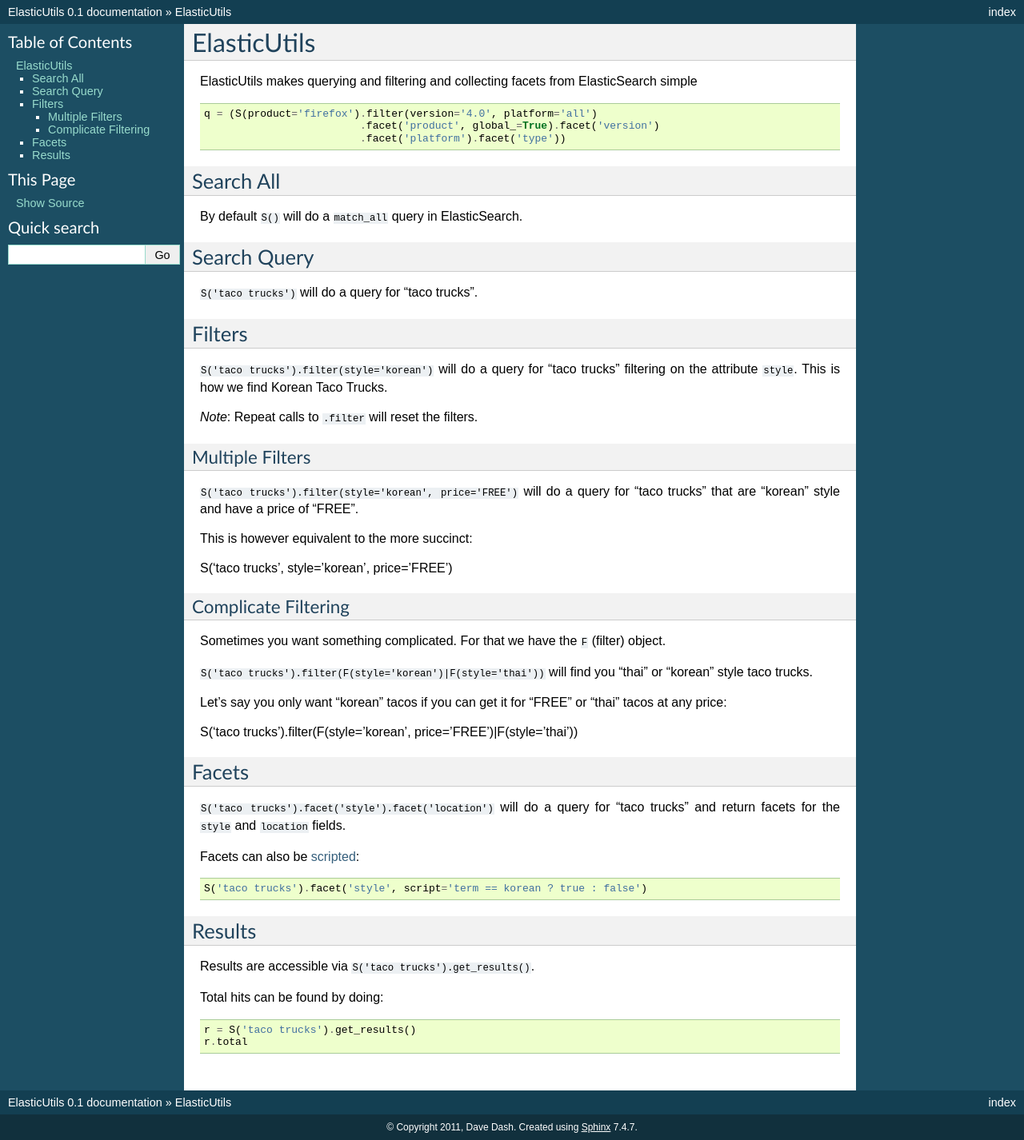
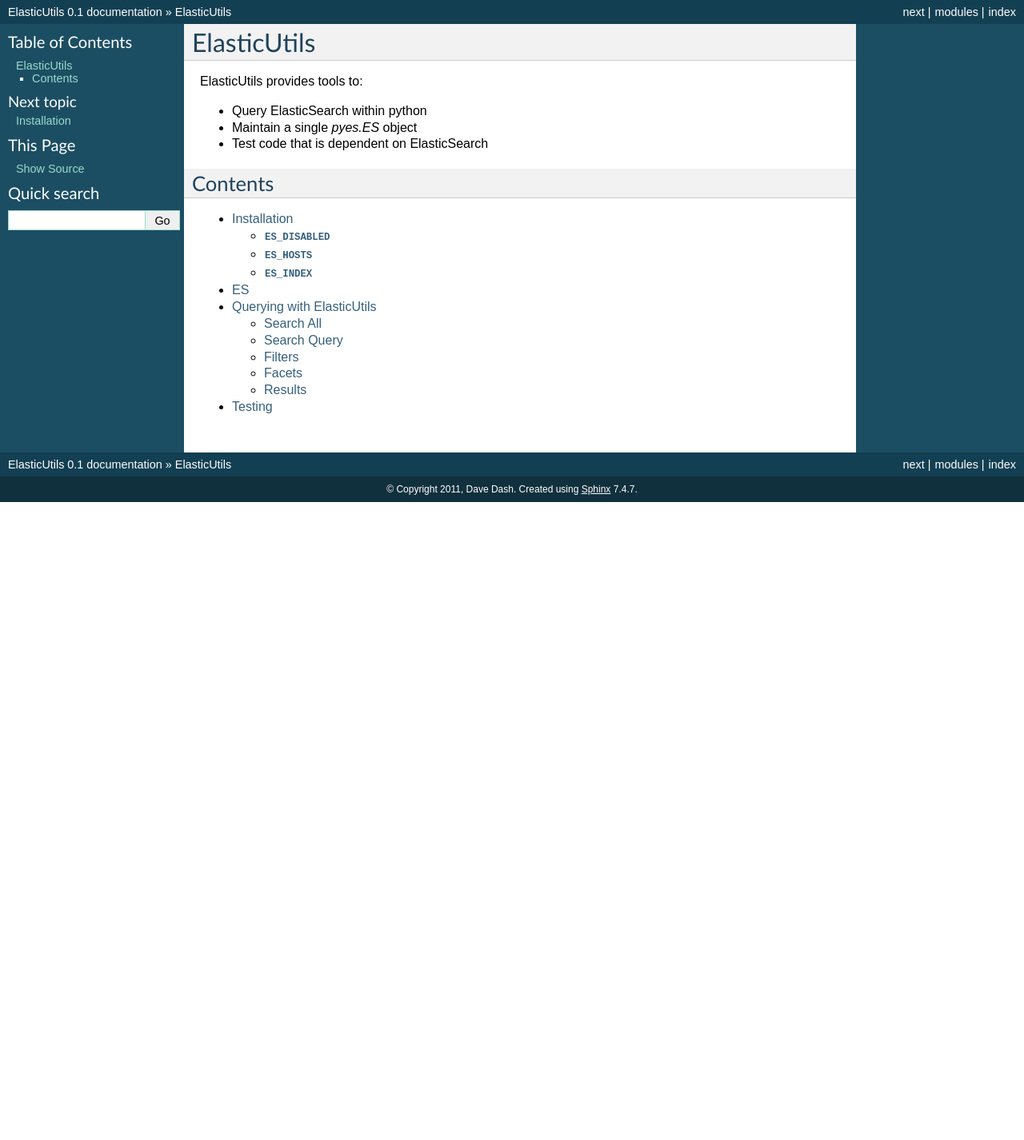
Before and after one commit to mozilla/elasticutils, a Sphinx documentation site: the page built from docs/index.rst, in a window 1280 px wide. Shown: the whole page at 80% size. Built offline with Sphinx 7.4.7, drawn with Linux system fonts in a browser that asks for light colours; after the commit the page ends 900 px from its top, so only the background shows below that.

Commit message:
Documentaion

```diff
--- a/docs/index.rst
+++ b/docs/index.rst
@@ -2,85 +2,23 @@
    sphinx-quickstart on Mon May 16 15:52:49 2011.
    You can adapt this file completely to your liking, but it should at least
    contain the root `toctree` directive.
-
+============
 ElasticUtils
 ============
 
-ElasticUtils makes querying and filtering and collecting facets from
-ElasticSearch simple ::
+ElasticUtils provides tools to:
 
+* Query ElasticSearch within python
+* Maintain a single `pyes.ES` object
+* Test code that is dependent on ElasticSearch
 
-    q = (S(product='firefox').filter(version='4.0', platform='all')
-                             .facet('product', global_=True).facet('version')
-                             .facet('platform').facet('type'))
+Contents
+========
 
-Search All
-----------
+.. toctree::
+  :maxdepth: 2
 
-By default ``S()`` will do a ``match_all`` query in ElasticSearch.
-
-
-Search Query
-------------
-
-``S('taco trucks')`` will do a query for "taco trucks".
-
-
-Filters
--------
-
-``S('taco trucks').filter(style='korean')`` will do a query for "taco trucks"
-filtering on the attribute ``style``.  This is how we find Korean Taco Trucks.
-
-*Note*: Repeat calls to ``.filter`` will reset the filters.
-
-
-Multiple Filters
-~~~~~~~~~~~~~~~~
-
-``S('taco trucks').filter(style='korean', price='FREE')``
-will do a query for "taco trucks" that are
-"korean" style and have a price of
-"FREE".
-
-This is however equivalent to the more succinct::
-
-S('taco trucks', style='korean', price='FREE')
-
-
-Complicate Filtering
-~~~~~~~~~~~~~~~~~~~~
-
-Sometimes you want something complicated.  For that we have the ``F`` (filter)
-object.
-
-``S('taco trucks').filter(F(style='korean')|F(style='thai'))``
-will find you "thai" or "korean" style taco trucks.
-
-Let's say you only want "korean" tacos if you can get it for "FREE" or "thai"
-tacos at any price::
-
-S('taco trucks').filter(F(style='korean', price='FREE')|F(style='thai'))
-
-
-Facets
-------
-
-``S('taco trucks').facet('style').facet('location')`` will do a query for
-"taco trucks" and return facets for the ``style`` and ``location`` fields.
-
-Facets can also be scripted_::
-
-    S('taco trucks').facet('style', script='term == korean ? true : false')
-
-.. _scripted: http://www.elasticsearch.org/guide/reference/api/search/facets/terms-facet.html
-
-Results
--------
-
-Results are accessible via ``S('taco trucks').get_results()``.
-
-Total hits can be found by doing::
-
-    r = S('taco trucks').get_results()
-    r.total
+  installation
+  es
+  queries
+  testing
--- a/elasticutils/__init__.py
+++ b/elasticutils/__init__.py
@@ -24,6 +24,7 @@
 def es_required(f):
     @wraps(f)
     def wrapper(*args, **kw):
+        import pdb; pdb.set_trace()
         if settings.ES_DISABLED:
             log.warning('Search not available for %s.' % f)
             return
```
Also changed, not shown: docs/es.rst (added, +7 -0 lines), docs/installation.rst (added, +31 -0 lines), docs/queries.rst (added, +82 -0 lines), docs/testing.rst (added, +11 -0 lines), 1 other file.
